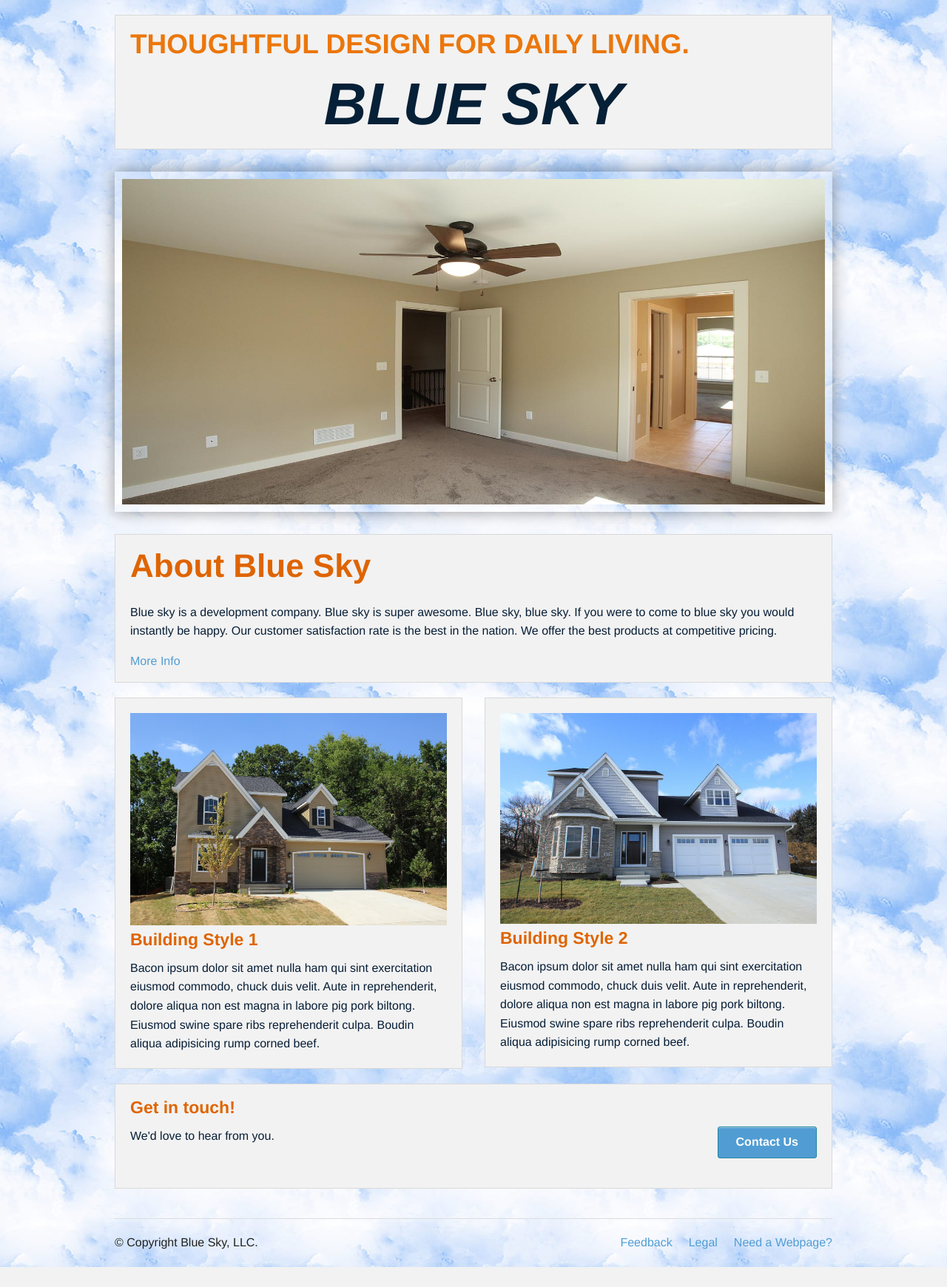
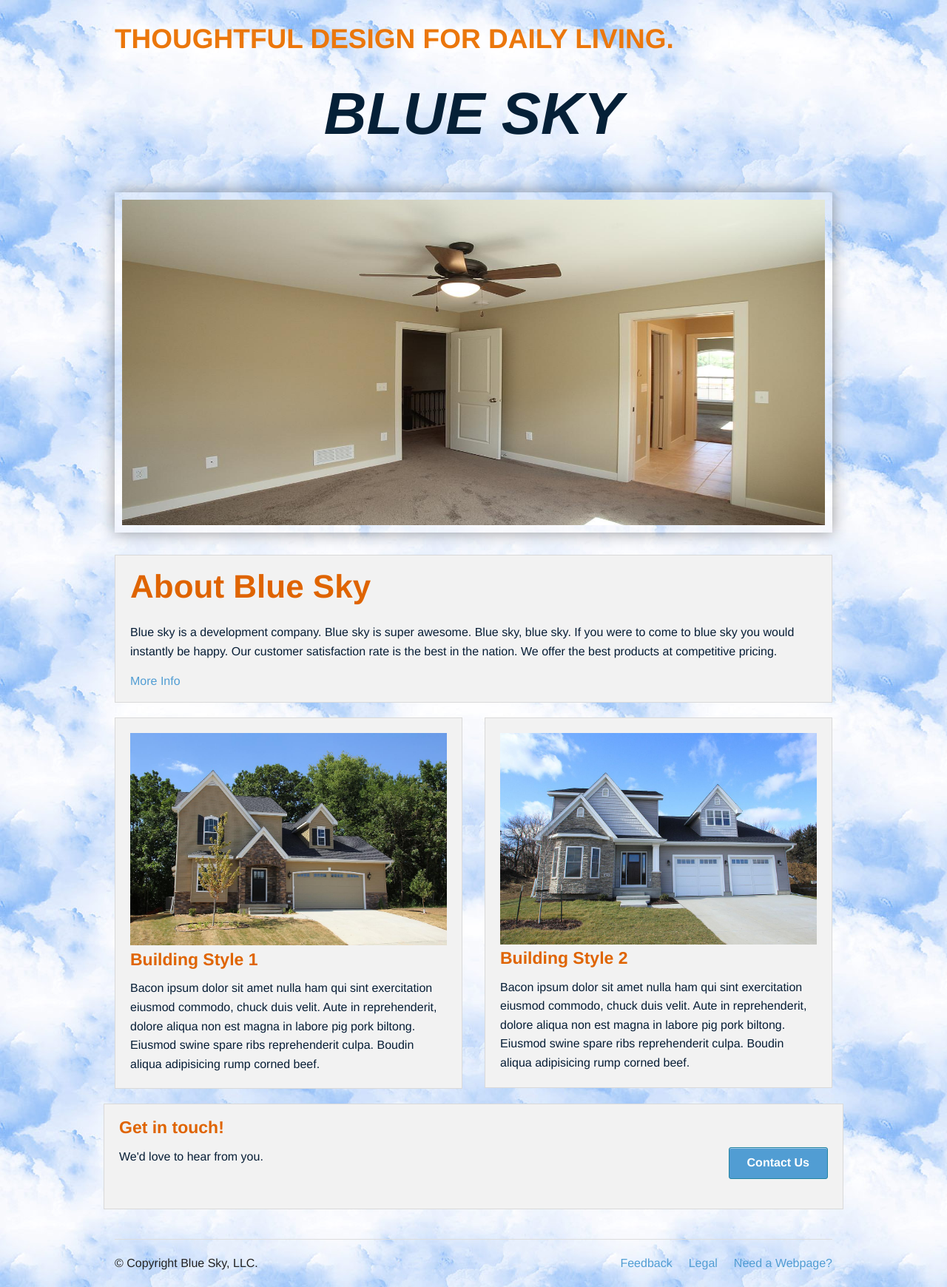
Before and after one commit to addahlbe/Blue-Sky-Dev, a Python web app: template realEstateApp/templates/index.mako in a window 1280 px wide. Shown: the whole page at 74% size. Before the commit the page ends 1713 px from the top, so only its background shows below. Run offline with Mako, Linux system fonts and the light colour scheme; the template is opened without the code that fills it, so the values that code supplies are empty; some libraries are stand-ins or nearby versions.

Commit message:
added a div around the entire index page, this can be removed if we want. I put it so we can create a better header if needed.

```diff
--- a/realEstateApp/templates/index.mako
+++ b/realEstateApp/templates/index.mako
@@ -33,14 +33,15 @@
 
 </head>
 <body>
-
 <div class="row">
-    <div class="large-12 columns" style="margin-top:20px">
-      <div class="panel">
+  <div class="large-12 columns">
+      <div class="row">
+        <div class="large-12 columns" style="margin-top:20px;">
+          <!--<div class="panel">-->
           <!--<h1><img style="height:200px width:400px" src="/style/images/logo/BlueSkySmall.jpg" /></h1>-->
             <h2 style="color:#EB770C">THOUGHTFUL DESIGN FOR DAILY LIVING.</h2>
             <h1 style="color:#052037; font-size:500%; text-align:center"><i>BLUE SKY</i></h1>
-      </div>
+          <!--</div>-->
         </div>
       </div>
 
@@ -190,7 +191,8 @@
 
         </div>
       </div>
-
+    </div>
+</div>
   <!-- Footer -->
 
   <footer class="row">
```
Lines whose indentation alone changed are shown as unchanged.
